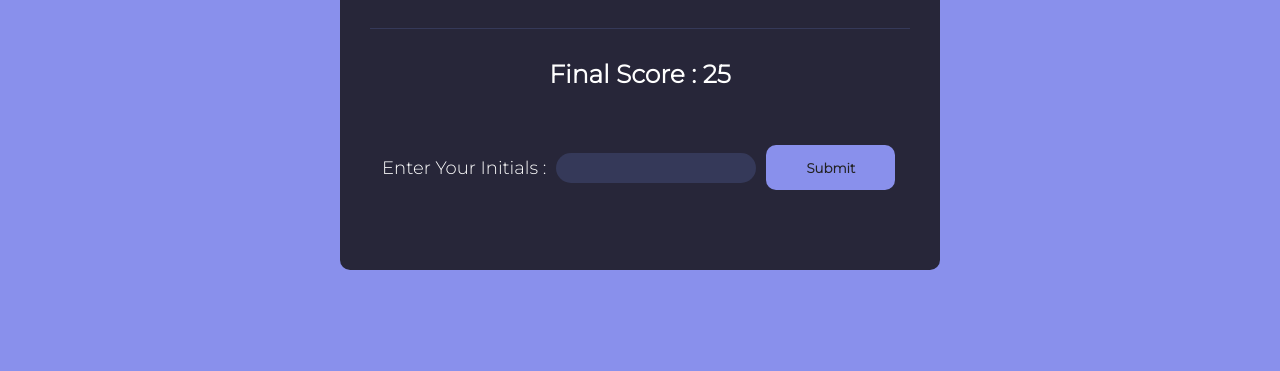
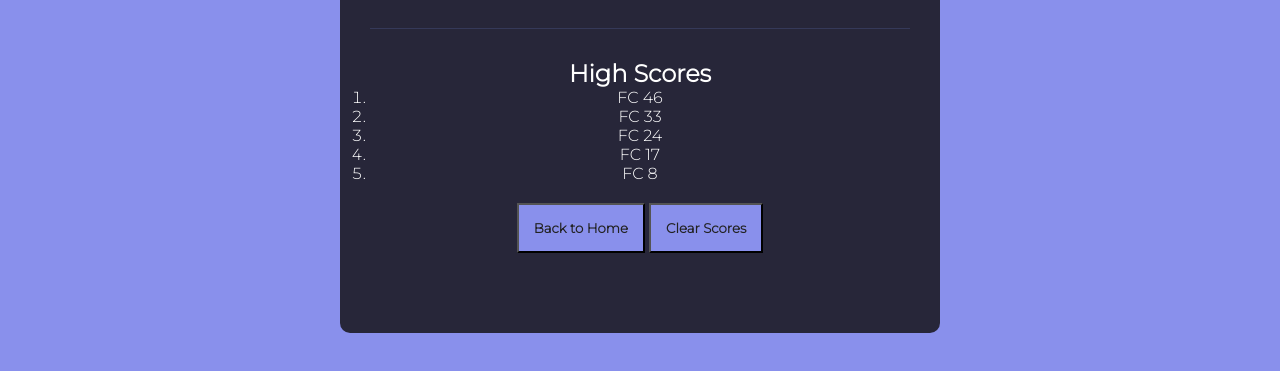
Before and after one commit to Frank-Colorado/code-quiz-game, a plain HTML site: page index.html in a window 1280 px wide. Shown: the part 251-622 px from the top of the page. Drawn offline with Linux system fonts and the light colour scheme.

Commit message:
added content to 'High Scores' section of html

```diff
--- a/index.html
+++ b/index.html
@@ -45,22 +45,29 @@
         </div>
       </div>
       <!-- FINAL SCORE SECTION -->
-      <div id="finalScore" class="container">
+      <div id="finalScore" class="container d-none">
         <h2 id="userScore" class="userScoreTxt">Final Score : 25</h2>
         <div class="inputContainer">
           <label for="initials">Enter Your Initials :</label>
-          <input
-            type="text"
-            id="initials"
-            name="initials"
-            class="input"
-            value=""
-          />
+          <input type="text" id="initials" class="input" value="" />
           <button class="inputBtn">Submit</button>
         </div>
       </div>
       <!-- HIGH SCORES SECTION-->
-      <div id="allScores" class="container d-none"></div>
+      <div id="highScores" class="container">
+        <h2>High Scores</h2>
+        <ol>
+          <li>FC 46</li>
+          <li>FC 33</li>
+          <li>FC 24</li>
+          <li>FC 17</li>
+          <li>FC 8</li>
+        </ol>
+        <div class="btnContainer">
+          <button>Back to Home</button>
+          <button>Clear Scores</button>
+        </div>
+      </div>
     </main>
     <script src="./assets/script.js"></script>
   </body>
```
